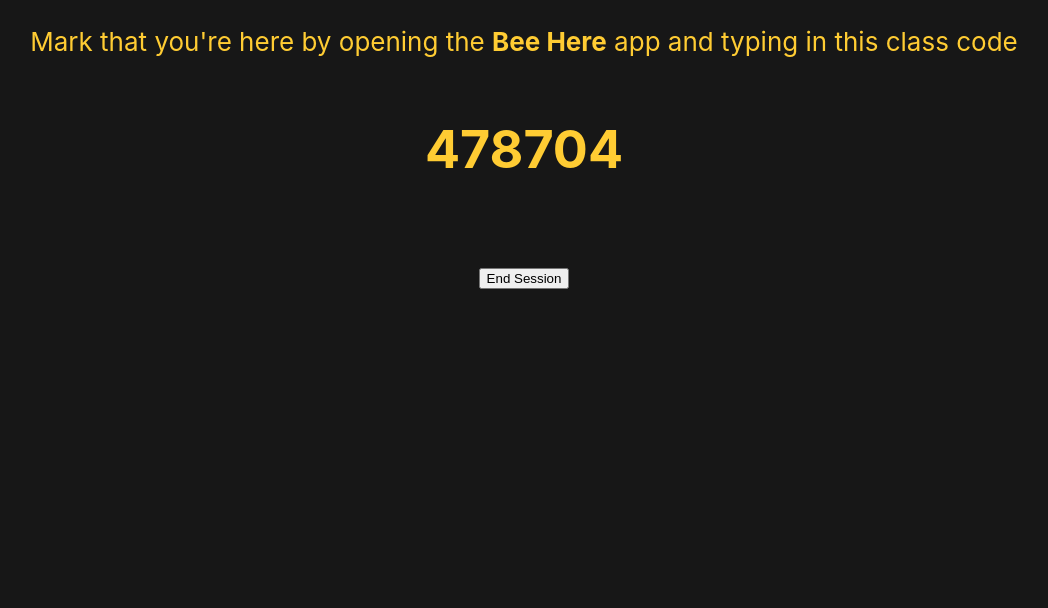
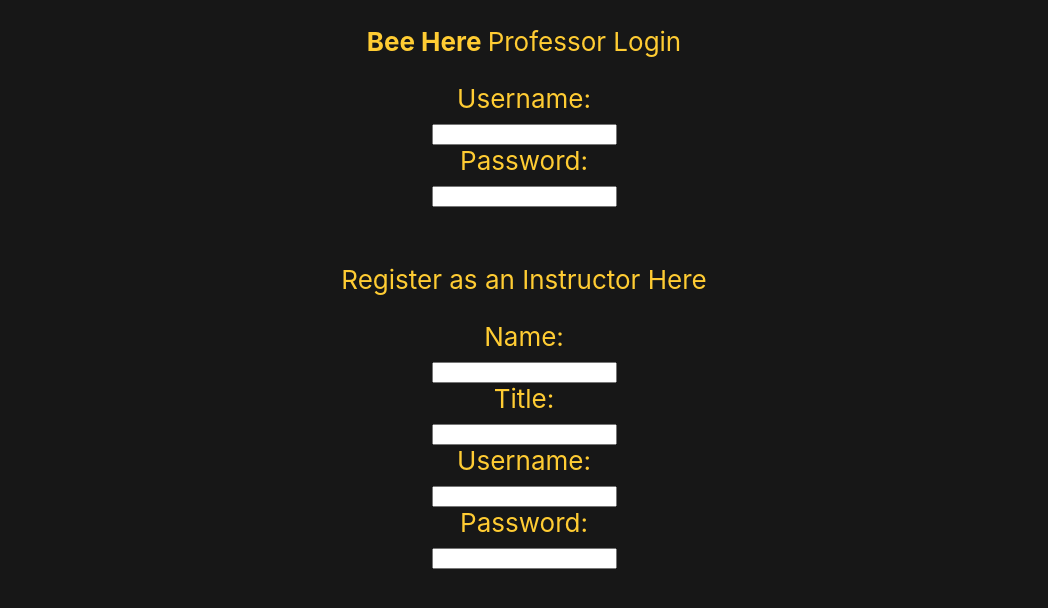
Before and after one commit to cmolder/headcount-web, a React (Create React App) app: page / in a window 1280 px wide. Shown: the top 608 px of the page, without its empty margins (116-1164 px from the left). Built offline with nearby package versions, Linux system fonts and the light colour scheme.

Commit message:
changes to html, needs more work

```diff
--- a/src/App.js
+++ b/src/App.js
@@ -3,20 +3,103 @@
 import "./App.css";
 
 function App() {
+  var login = 0; //turns to one when succesful login
+  var active = 0; //activates when class activates
+
+  /*
+  var username;
+  var password;
+  var title;
+  var name;
+  var className;
+  var department;
+  var classNumber
+  */
+
+  if (login && active) {
     return (
       <div className="App">
         <header className="App-header">
           <p>
-          Mark that you're here by opening the <b>Bee Here</b> app and typing in
-          this class code
+            Mark that you're here in "class name" by opening the <b>Bee Here</b>{" "}
+            app and typing in this class code
           </p>
-        <h1>{Math.floor(Math.random() * 100000 * 6)} </h1>
-
+          <h1> </h1>
           <p> </p>
-        <button type="button">End Session</button>
+          <button type="button">End Attendance</button>
         </header>
       </div>
     );
   }
+  if (login && !active) {
+    return (
+      <div className="App">
+        <header className="App-header">
+          <p>Hello "put professor name here", activate your class below</p>
+          <select>
+            <option value="volvo">Volvo</option>
+            <option value="saab">Saab</option>
+            <option value="mercedes">Mercedes</option>
+            <option value="audi">Audi</option>
+          </select>
+          <br></br>
+          <button type="button">State Attendance</button>
+          <br></br>
+          <p>Register a new Class Below</p>
+          <form id="newClass">
+            Department:<br></br>
+            <input type="text" name="depart"></input>
+            <br></br>
+            Class Number:<br></br>
+            <input type="text" name="Number"></input>
+            <br></br>
+            Class Name:<br></br>
+            <input type="text" name="name"></input>
+            <br></br>
+          </form>
+          <br></br>
+          <p>Get all attendence data:</p>
+          <button>Download Form</button>
+        </header>
+      </div>
+    );
+  }
+  if (!login) {
+    return (
+      <div className="App" align="left">
+        <header className="App-header">
+          <p>
+            <b>Bee Here </b>Professor Login
+          </p>
+          <form id="login">
+            Username:<br></br>
+            <input type="text" name="username"></input>
+            <br></br>
+            Password:<br></br>
+            <input type="text" name="password"></input>
+            <br></br>
+          </form>
+          <br></br>
+
+          <p>Register as an Instructor Here</p>
+          <form id="newUser">
+            Name:<br></br>
+            <input type="text" name="instructName"></input>
+            <br></br>
+            Title:<br></br>
+            <input type="text" name="title"></input>
+            <br></br>
+            Username:<br></br>
+            <input type="text" name="username"></input>
+            <br></br>
+            Password:<br></br>
+            <input type="text" name="password"></input>
+            <br></br>
+          </form>
+        </header>
+      </div>
+    );
+  }
+}
 
 export default App;
```
Lines whose indentation alone changed are shown as unchanged.
